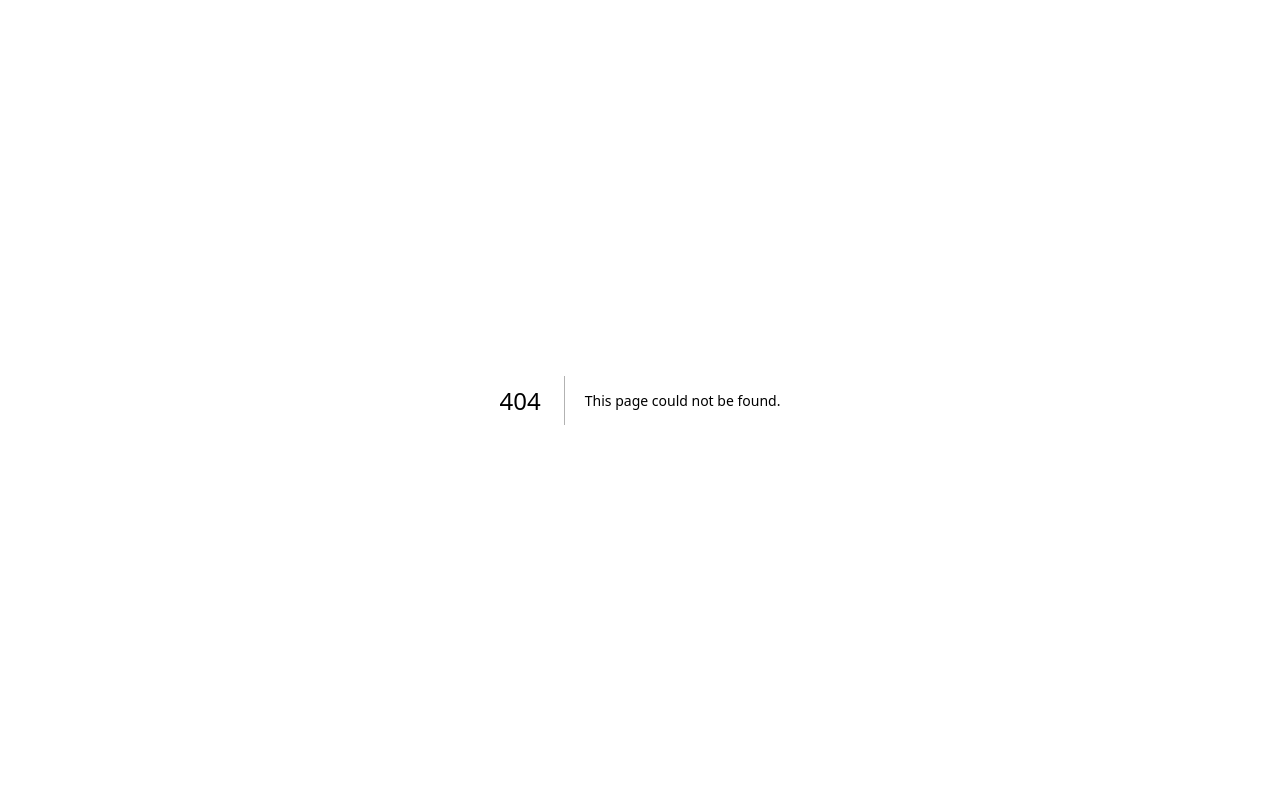
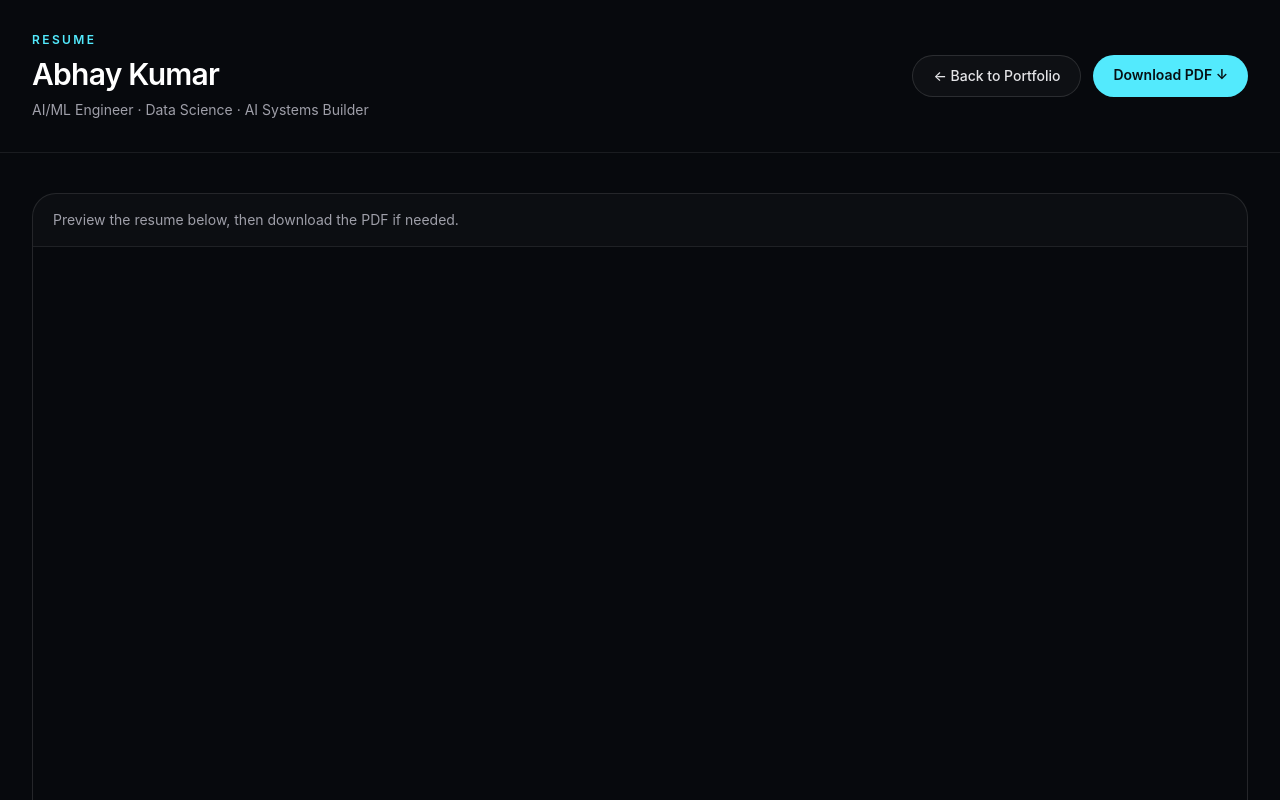
Before and after one commit to abhay799/abhay-portfolio, a Next.js app: page /resume in a window 1280 px wide. Before the commit this address had no page. Shown: the top 800 px of the page. Built offline with nearby package versions, Linux system fonts and the light colour scheme.

Commit message:
Add resume preview and download flow

```diff
--- a/app/page.tsx
+++ b/app/page.tsx
@@ -17,7 +17,6 @@ export default function Home() {
 
       <section className="relative isolate flex min-h-screen items-center pt-24">
         <div className="hero-grid absolute inset-0 -z-20 opacity-60" />
-
         <div className="absolute left-1/2 top-10 -z-10 h-[520px] w-[850px] -translate-x-1/2 rounded-full bg-cyan-400/[0.065] blur-[120px]" />
 
         <div className="mx-auto w-full max-w-7xl px-5 py-24 sm:px-8 lg:py-32">
@@ -66,17 +65,9 @@ export default function Home() {
                 ["Reliability", "Systems"],
                 ["Distributed", "AI Infra"],
               ].map(([top, bottom]) => (
-                <div
-                  key={top}
-                  className="bg-[#090c11] px-5 py-5"
-                >
-                  <p className="text-sm font-medium text-white">
-                    {top}
-                  </p>
-
-                  <p className="mt-1 text-xs text-zinc-500">
-                    {bottom}
-                  </p>
+                <div key={top} className="bg-[#090c11] px-5 py-5">
+                  <p className="text-sm font-medium text-white">{top}</p>
+                  <p className="mt-1 text-xs text-zinc-500">{bottom}</p>
                 </div>
               ))}
             </div>
@@ -251,9 +242,7 @@ export default function Home() {
                   key={number}
                   className="border-t border-white/10 pt-5"
                 >
-                  <p className="text-xs text-zinc-600">
-                    {number}
-                  </p>
+                  <p className="text-xs text-zinc-600">{number}</p>
 
                   <h3 className="mt-4 font-medium text-white">
                     {title}
@@ -305,6 +294,15 @@ export default function Home() {
               >
                 LinkedIn ↗
               </a>
+
+              {resumeAvailable && (
+                <a
+                  href="/resume"
+                  className="rounded-full border border-cyan-300/25 bg-cyan-300/[0.08] px-5 py-3 text-sm font-medium text-cyan-100 transition hover:border-cyan-300/40 hover:bg-cyan-300/[0.12]"
+                >
+                  View / Download Resume
+                </a>
+              )}
             </div>
           </div>
         </div>
--- /dev/null
+++ b/app/resume/page.tsx
@@ -0,0 +1,71 @@
+import Link from "next/link";
+import { siteConfig } from "@/data/site";
+
+export default function ResumePage() {
+  return (
+    <main className="min-h-screen bg-[#07090d] text-white">
+      <section className="border-b border-white/8">
+        <div className="mx-auto flex max-w-7xl flex-col gap-6 px-5 py-8 sm:flex-row sm:items-center sm:justify-between sm:px-8">
+          <div>
+            <p className="text-xs font-semibold uppercase tracking-[0.2em] text-cyan-300">
+              Resume
+            </p>
+
+            <h1 className="mt-2 text-2xl font-semibold tracking-tight text-white sm:text-3xl">
+              Abhay Kumar
+            </h1>
+
+            <p className="mt-2 text-sm text-zinc-400">
+              AI/ML Engineer · Data Science · AI Systems Builder
+            </p>
+          </div>
+
+          <div className="flex flex-wrap gap-3">
+            <Link
+              href="/"
+              className="rounded-full border border-white/12 bg-white/[0.03] px-5 py-2.5 text-sm font-medium text-zinc-200 transition hover:bg-white/[0.07]"
+            >
+              ← Back to Portfolio
+            </Link>
+
+            <a
+              href={siteConfig.resume}
+              download="Abhay-Kumar-Resume.pdf"
+              className="rounded-full bg-cyan-300 px-5 py-2.5 text-sm font-semibold text-[#071014] transition hover:bg-cyan-200"
+            >
+              Download PDF ↓
+            </a>
+          </div>
+        </div>
+      </section>
+
+      <section className="mx-auto max-w-7xl px-5 py-8 sm:px-8 sm:py-10">
+        <div className="overflow-hidden rounded-3xl border border-white/10 bg-white/[0.025]">
+          <div className="border-b border-white/8 px-5 py-4">
+            <p className="text-sm text-zinc-400">
+              Preview the resume below, then download the PDF if needed.
+            </p>
+          </div>
+
+          <div className="h-[78vh] min-h-[620px] bg-zinc-950">
+            <iframe
+              src={`${siteConfig.resume}#view=FitH`}
+              title="Abhay Kumar Resume"
+              className="h-full w-full border-0"
+            />
+          </div>
+        </div>
+
+        <div className="mt-6 flex justify-center">
+          <a
+            href={siteConfig.resume}
+            download="Abhay-Kumar-Resume.pdf"
+            className="rounded-full border border-cyan-300/25 bg-cyan-300/[0.08] px-6 py-3 text-sm font-semibold text-cyan-100 transition hover:border-cyan-300/40 hover:bg-cyan-300/[0.12]"
+          >
+            Download Resume ↓
+          </a>
+        </div>
+      </section>
+    </main>
+  );
+}
--- a/components/Navbar.tsx
+++ b/components/Navbar.tsx
@@ -10,7 +10,11 @@ const links = [
   { label: "Contact", href: "#contact" },
 ];
 
-export function Navbar({ resumeAvailable }: { resumeAvailable: boolean }) {
+export function Navbar({
+  resumeAvailable,
+}: {
+  resumeAvailable: boolean;
+}) {
   const [open, setOpen] = useState(false);
 
   return (
@@ -20,7 +24,8 @@ export function Navbar({ resumeAvailable }: { resumeAvailable: boolean }) {
           <span className="grid size-9 place-items-center rounded-xl border border-cyan-300/25 bg-cyan-300/8 text-sm font-semibold text-cyan-200 transition group-hover:bg-cyan-300/12 focus-visible:outline-none focus-visible:ring-2 focus-visible:ring-cyan-300/70">
             AK
           </span>
-          <span className="hidden text-sm font-medium text-white sm:block focus-visible:outline-none focus-visible:ring-2 focus-visible:ring-cyan-300/70">
+
+          <span className="hidden text-sm font-medium text-white sm:block">
             {siteConfig.name}
           </span>
         </a>
@@ -35,11 +40,11 @@ export function Navbar({ resumeAvailable }: { resumeAvailable: boolean }) {
               {link.label}
             </a>
           ))}
+
           {resumeAvailable && (
             <a
-              href={siteConfig.resume}
-              className="rounded-full border border-white/12 bg-white px-4 py-2 text-sm font-medium text-black transition hover:bg-zinc-200 focus-visible:outline-none focus-visible:ring-2 focus-visible:ring-cyan-300/70"
-              download
+              href="/resume"
+              className="rounded-full border border-cyan-300/25 bg-cyan-300/[0.08] px-4 py-2 text-sm font-medium text-cyan-100 transition hover:border-cyan-300/40 hover:bg-cyan-300/[0.12] focus-visible:outline-none focus-visible:ring-2 focus-visible:ring-cyan-300/70"
             >
               Resume
             </a>
@@ -51,7 +56,7 @@ export function Navbar({ resumeAvailable }: { resumeAvailable: boolean }) {
           aria-label="Toggle navigation"
           aria-expanded={open}
           onClick={() => setOpen((value) => !value)}
-          className="grid size-10 place-items-center rounded-xl border border-white/10 text-zinc-200 md:hidden focus-visible:outline-none focus-visible:ring-2 focus-visible:ring-cyan-300/70"
+          className="grid size-10 place-items-center rounded-xl border border-white/10 text-zinc-200 focus-visible:outline-none focus-visible:ring-2 focus-visible:ring-cyan-300/70 md:hidden"
         >
           <span className="text-xl">{open ? "×" : "≡"}</span>
         </button>
@@ -70,13 +75,14 @@ export function Navbar({ resumeAvailable }: { resumeAvailable: boolean }) {
                 {link.label}
               </a>
             ))}
+
             {resumeAvailable && (
               <a
-                href={siteConfig.resume}
+                href="/resume"
+                onClick={() => setOpen(false)}
                 className="text-sm font-medium text-cyan-200 focus-visible:outline-none focus-visible:ring-2 focus-visible:ring-cyan-300/70"
-                download
               >
-                Resume ↗
+                View Resume →
               </a>
             )}
           </div>
--- a/data/site.ts
+++ b/data/site.ts
@@ -7,7 +7,7 @@ export const siteConfig = {
   email: "abhaykumar38921@gmail.com",
   github: "https://github.com/abhay799",
   linkedin: "https://www.linkedin.com/in/abhay-kumar-ba1719261",
-  resume: "",
+  resume: "/Abhay-Kumar-Resume.pdf",
 };
 
 export const skills = [
```
Also changed, not shown: 1 other file (tests, documents, lock files or other folders).
